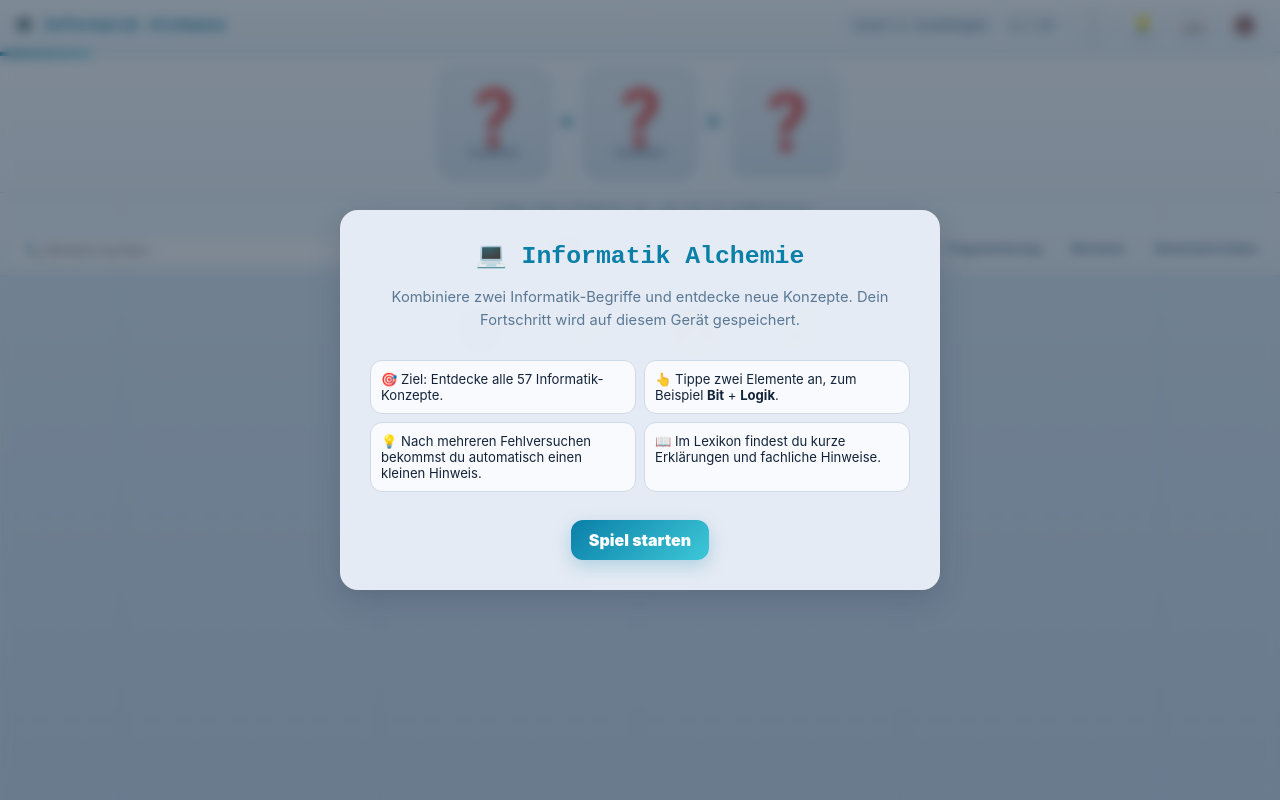
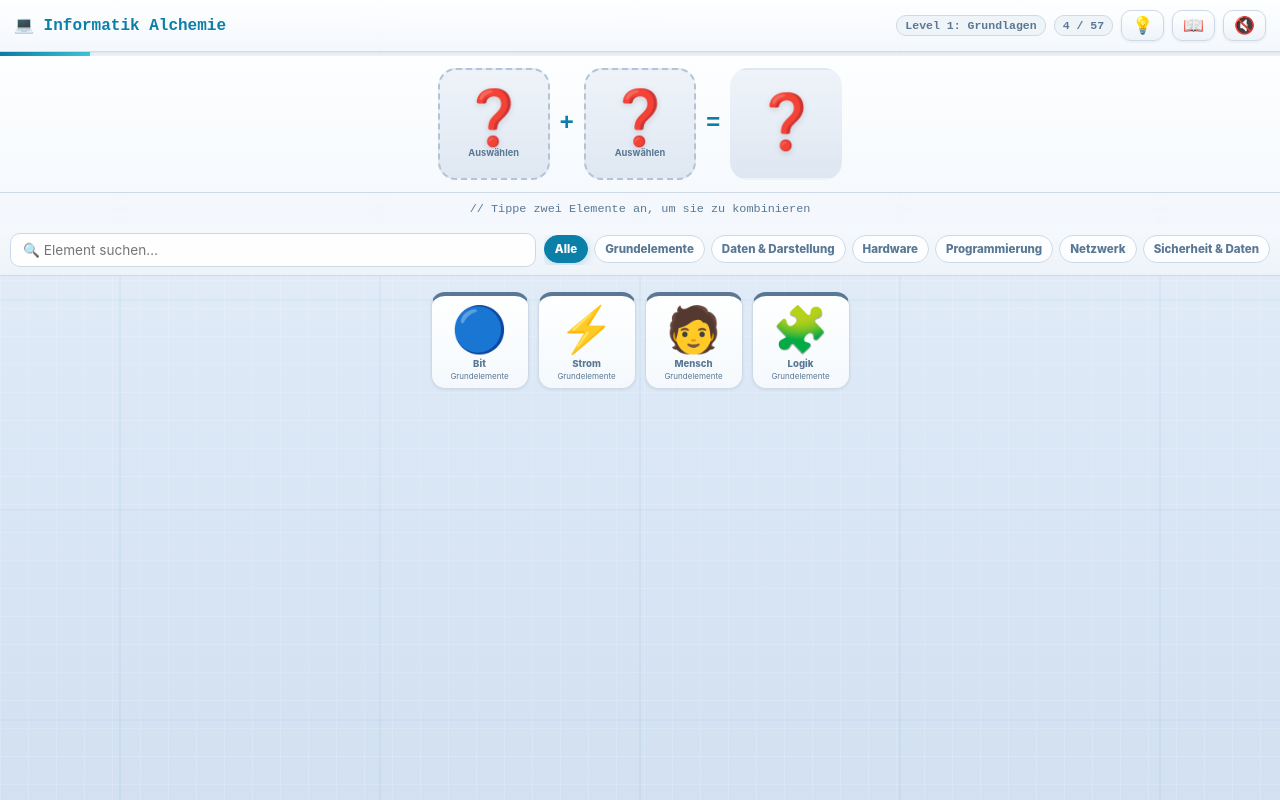
Before and after one commit to mr-luc/little-informatik7, a plain HTML site: page index.html in a window 1280 px wide. Drawn offline with Linux system fonts and the light colour scheme.

Commit message:
Remove blocking start screen

```diff
--- a/index.html
+++ b/index.html
@@ -12,7 +12,6 @@
     <div class="hbtns">
       <span id="level">Level 1: Grundlagen</span>
       <span id="cnt">4 / 57</span>
-      <button class="hbtn" onclick="showHelp()" title="Anleitung">❔</button>
       <button class="hbtn" onclick="hint()" title="Tipp">💡</button>
       <button class="hbtn" onclick="openLex()" title="Lexikon">📖</button>
       <button class="hbtn" id="soundBtn" onclick="toggleAudio()" title="Ton an/aus">🔇</button>
@@ -39,22 +38,6 @@
   <div id="grid"></div>
   <div id="toast"></div>
 
-  <div id="start" class="modal sh">
-    <div class="panel start-card">
-      <h1>💻 Informatik Alchemie</h1>
-      <p>Kombiniere zwei Informatik-Begriffe und entdecke neue Konzepte. Dein Fortschritt wird auf diesem Gerät gespeichert.</p>
-      <div class="start-grid">
-        <div class="start-item">🎯 Ziel: Entdecke alle 57 Informatik-Konzepte.</div>
-        <div class="start-item">👆 Tippe zwei Elemente an, zum Beispiel <b>Bit</b> + <b>Logik</b>.</div>
-        <div class="start-item">💡 Nach mehreren Fehlversuchen bekommst du automatisch einen kleinen Hinweis.</div>
-        <div class="start-item">📖 Im Lexikon findest du kurze Erklärungen und fachliche Hinweise.</div>
-      </div>
-      <div class="start-actions">
-        <button class="primary" onclick="closeStart()">Spiel starten</button>
-      </div>
-    </div>
-  </div>
-
   <div id="lex" class="modal">
     <div class="panel">
       <div class="panel-h"><b>📖 Lexikon</b><button onclick="closeLex()">✕</button></div>
```
